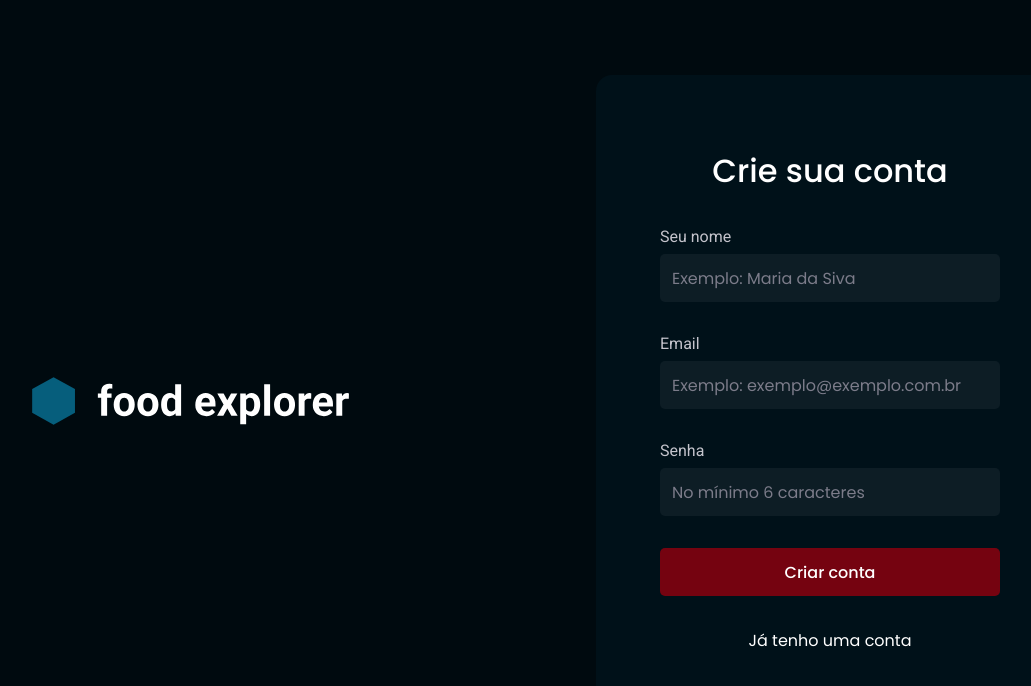
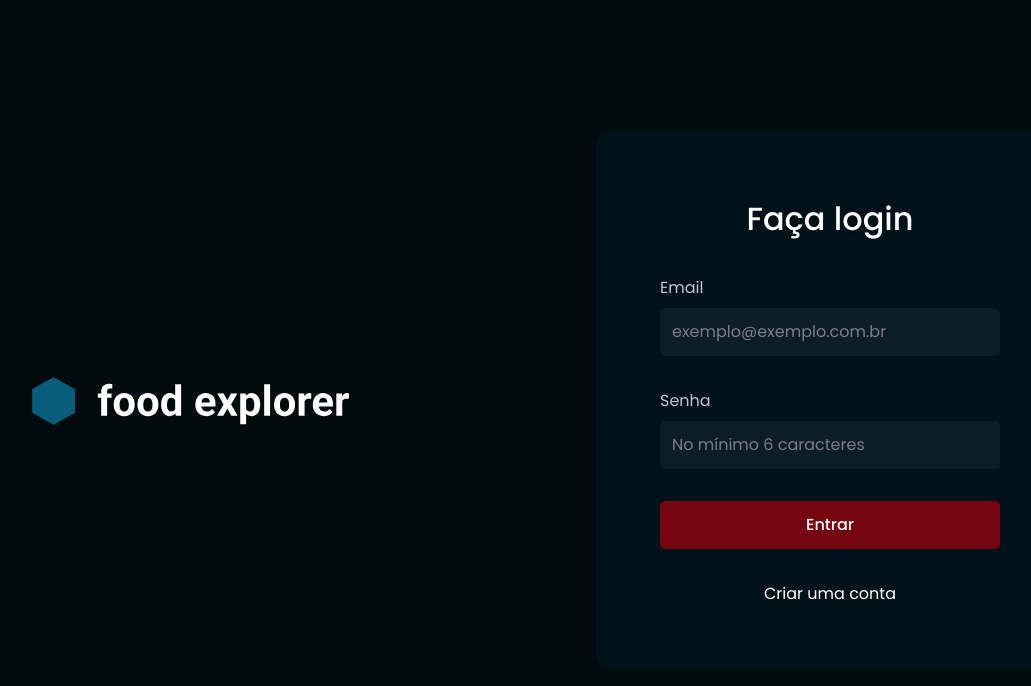
Before and after one commit to dbento-dev/food_explorer_frontend, a React (Vite) app in the folder food-explorer/: page / in a window 1280 px wide. Shown: the top 686 px of the page, without its empty margins (96-1127 px from the left). Built offline with nearby package versions, Linux system fonts and the light colour scheme.

Commit message:
adjust input field at SignIn page

```diff
--- a/food-explorer/src/main.jsx
+++ b/food-explorer/src/main.jsx
@@ -14,8 +14,8 @@ ReactDOM.createRoot(document.getElementById('root')).render(
     <ThemeProvider theme={theme}>
       <GlobalStyles />
       {/* <Details /> */}
-      {/* <SignIn /> */}
-      <SignUp />
+      <SignIn />
+      {/* <SignUp /> */}
     </ThemeProvider>
   </React.StrictMode>
 )
--- a/food-explorer/src/pages/SignIn/styles.js
+++ b/food-explorer/src/pages/SignIn/styles.js
@@ -46,10 +46,10 @@ export const Form = styled.form`
       margin-bottom: 8px;
     }
 
-    > div {
+    /* > div {
       background-color: transparent;
       border: 1px solid ${({ theme }) => theme.COLORS.LIGHT_100};
-    }
+    } */
 
     > button {
       margin-top: 32px;
```
